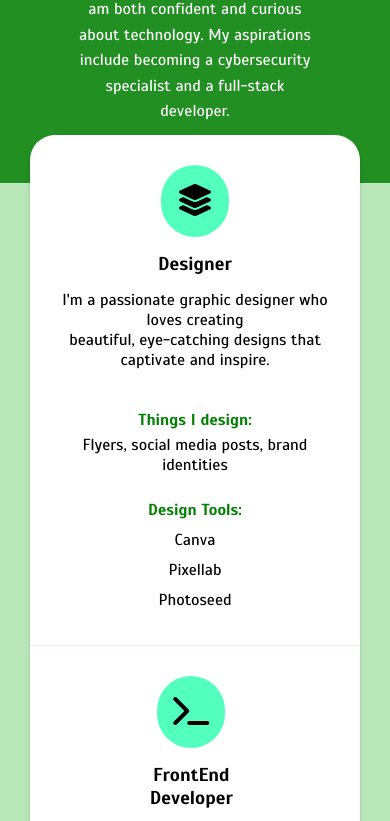
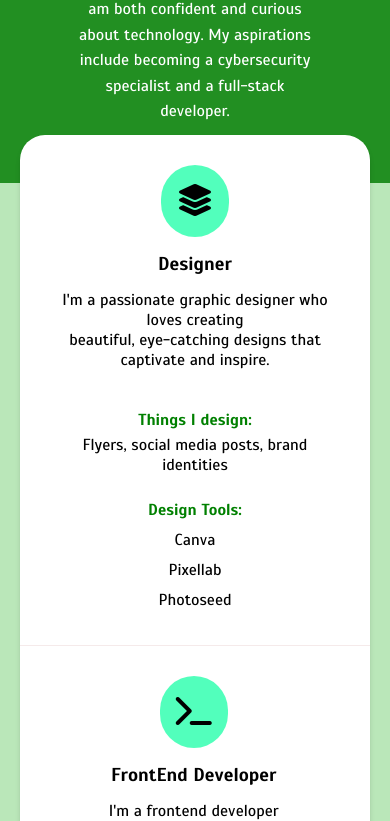
Before and after one commit to Abusalih001/Qasim-Abdulsammad, a website: page index.html in a window 390 px wide. Shown: the part 1398-2219 px from the top of the page. Drawn offline with Linux system fonts and the light colour scheme.

Commit message:
Adjusted some margins

```diff
--- a/index.scss
+++ b/index.scss
@@ -625,8 +625,8 @@ footer{
                 border-radius: 25px;
                 position: relative;
                 bottom: 3rem;
-                margin-left: 30px;
-                margin-right: 30px;
+                margin-left: 20px;
+                margin-right: 20px;
 
 
                 .header{
```
Also changed, not shown: index.css.
